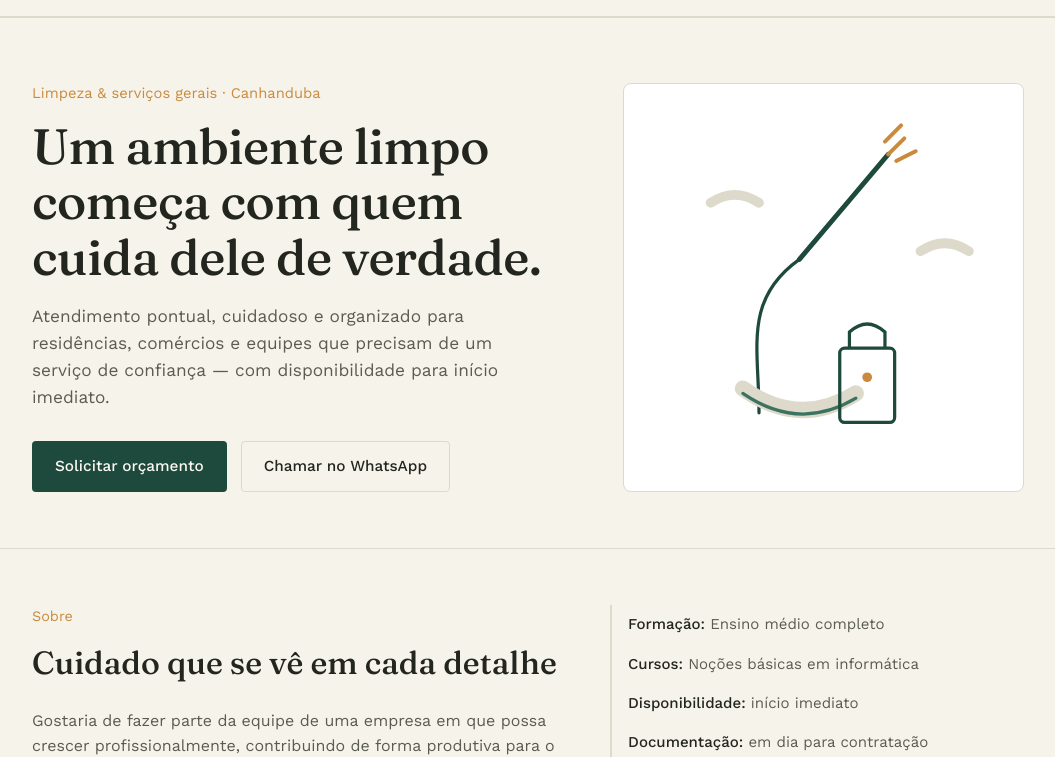
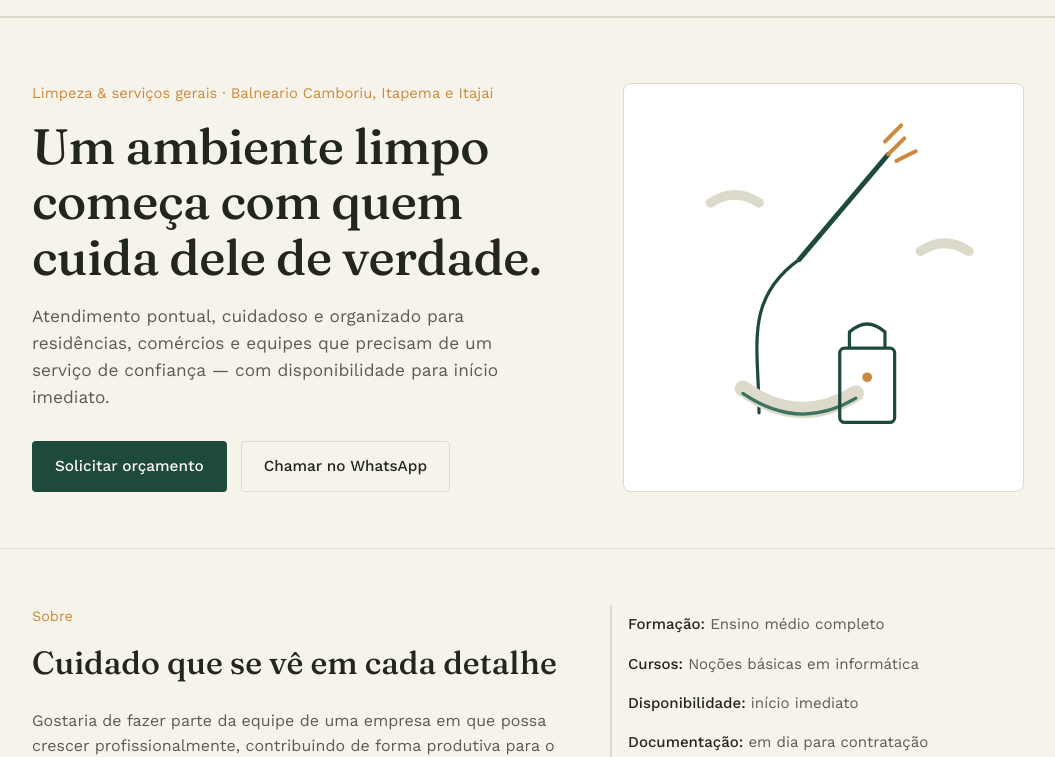
Before and after one commit to Nycolas837/Site-pra-kauane, a plain HTML site: page index.html in a window 1280 px wide. Shown: the part 54-811 px from the top of the page, without its empty margins (112-1167 px from the left). Drawn offline with nearby package versions, Linux system fonts and the light colour scheme.

Commit message:
Update index.html

```diff
--- a/index.html
+++ b/index.html
@@ -170,7 +170,7 @@
 <section class="hero">
   <div class="wrap">
     <div>
-      <div class="eyebrow">Limpeza & serviços gerais · Canhanduba</div>
+      <div class="eyebrow">Limpeza & serviços gerais · Balneario Camboriu, Itapema e Itajai</div>
       <h1>Um ambiente limpo começa com quem cuida dele de verdade.</h1>
       <p class="lead">Atendimento pontual, cuidadoso e organizado para residências, comércios e equipes que precisam de um serviço de confiança — com disponibilidade para início imediato.</p>
       <div class="cta-row">
```
